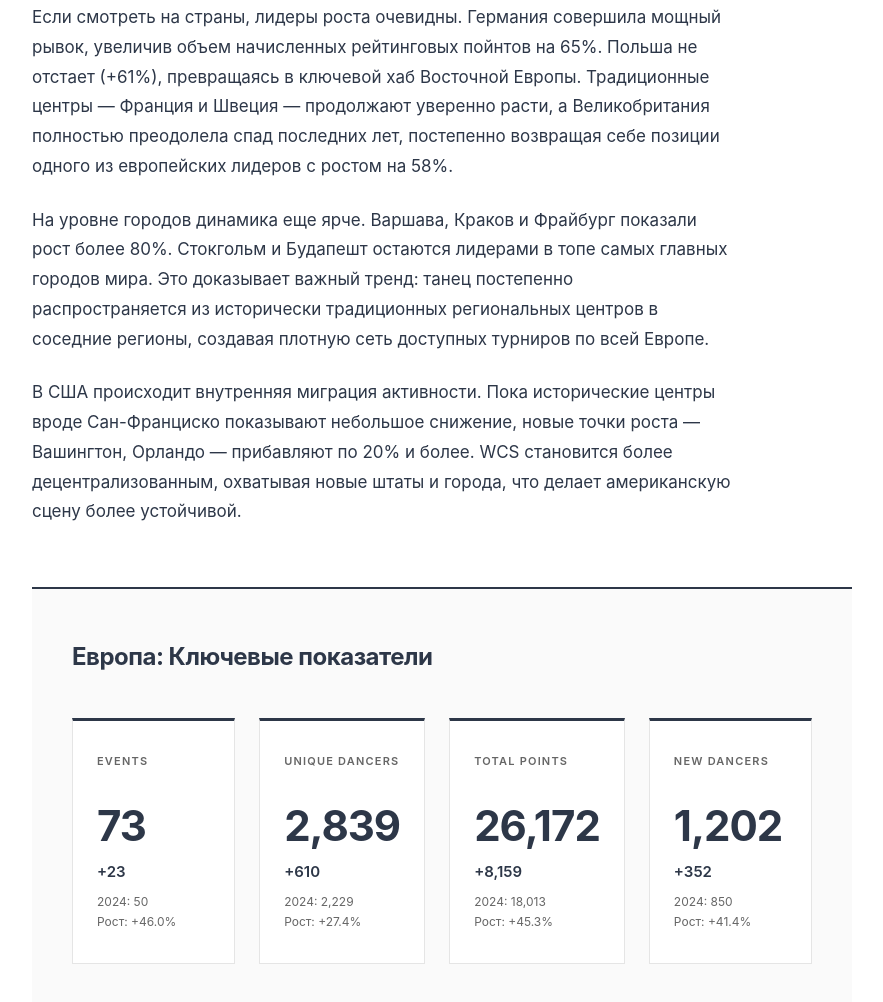
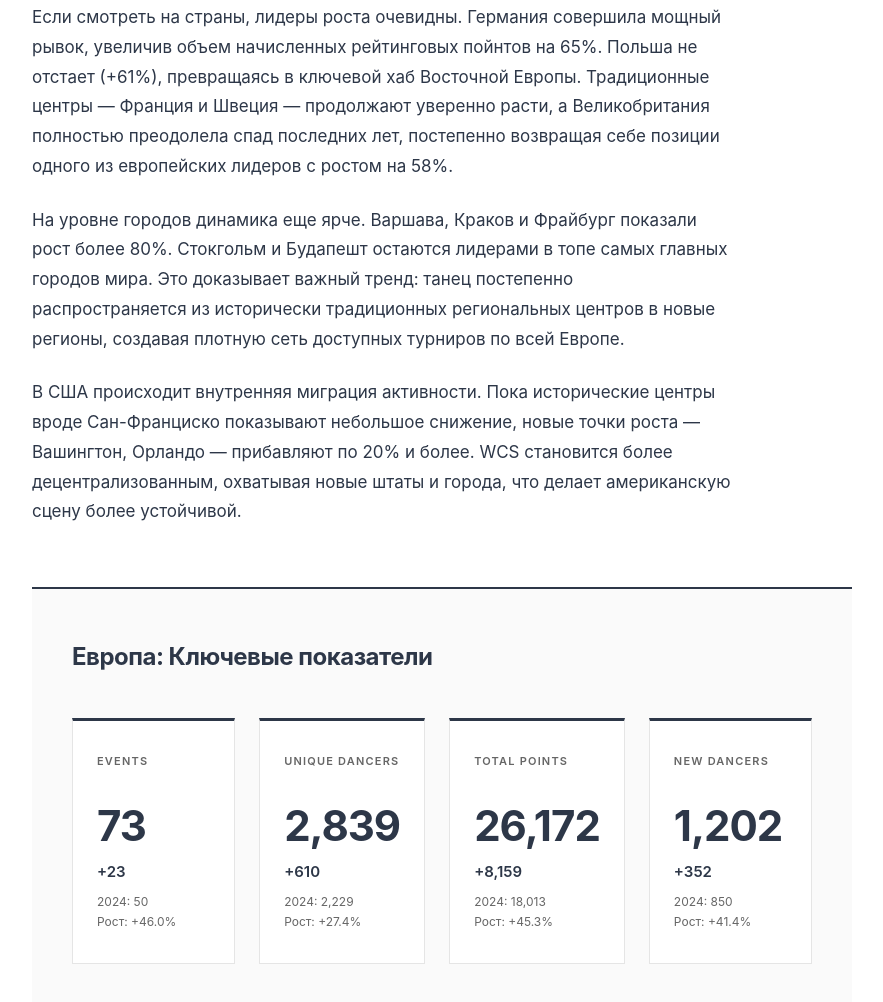
Before and after one commit to zlat1109/wsdc-article, a plain HTML site: page index_ru.html in a window 1280 px wide. Shown: the part 2077-3079 px from the top of the page, without its empty margins (198-1081 px from the left). Drawn offline with Linux system fonts and the light colour scheme.

Commit message:
Change 'соседние' to 'новые' in Russian article text

```diff
--- a/index_ru.html
+++ b/index_ru.html
@@ -560,7 +560,7 @@
                 <div class="section-content">
                     <p>Если смотреть на страны, лидеры роста очевидны. Германия совершила мощный рывок, увеличив объем начисленных рейтинговых пойнтов на 65%. Польша не отстает (+61%), превращаясь в ключевой хаб Восточной Европы. Традиционные центры — Франция и Швеция — продолжают уверенно расти, а Великобритания полностью преодолела спад последних лет, постепенно возвращая себе позиции одного из европейских лидеров с ростом на 58%.</p>
 
-                    <p>На уровне городов динамика еще ярче. Варшава, Краков и Фрайбург показали рост более 80%. Стокгольм и Будапешт остаются лидерами в топе самых главных городов мира. Это доказывает важный тренд: танец постепенно распространяется из исторически традиционных региональных центров в соседние регионы, создавая плотную сеть доступных турниров по всей Европе.</p>
+                    <p>На уровне городов динамика еще ярче. Варшава, Краков и Фрайбург показали рост более 80%. Стокгольм и Будапешт остаются лидерами в топе самых главных городов мира. Это доказывает важный тренд: танец постепенно распространяется из исторически традиционных региональных центров в новые регионы, создавая плотную сеть доступных турниров по всей Европе.</p>
 
                     <p>В США происходит внутренняя миграция активности. Пока исторические центры вроде Сан-Франциско показывают небольшое снижение, новые точки роста — Вашингтон, Орландо — прибавляют по 20% и более. WCS становится более децентрализованным, охватывая новые штаты и города, что делает американскую сцену более устойчивой.</p>
                 </div>
```
